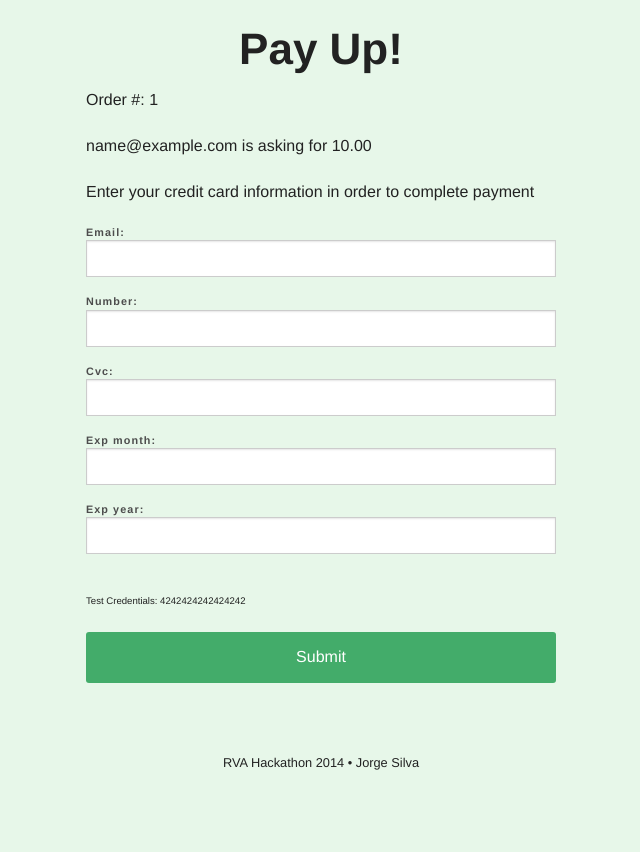
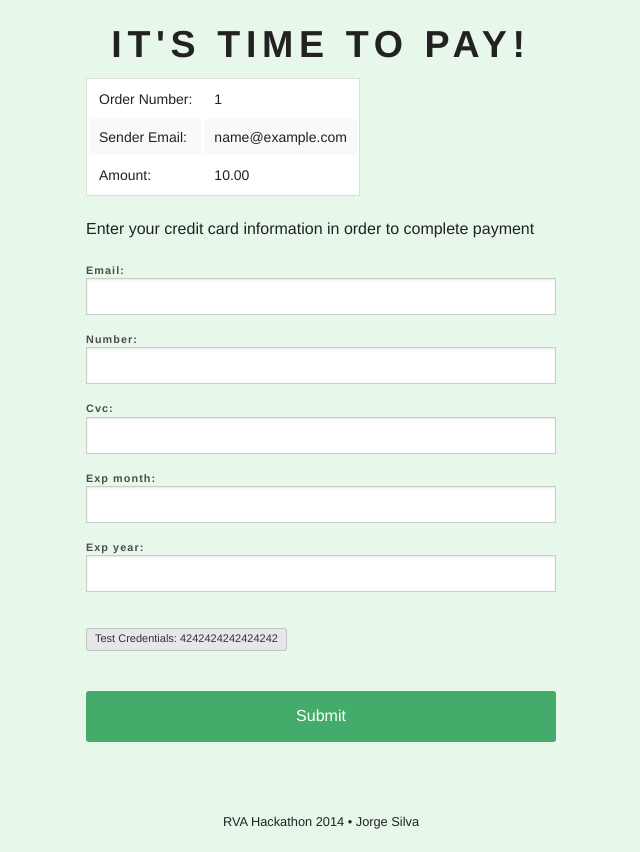
Before and after one commit to thejsj/onedollarpayments, a Django app: a page that uses onedollarpayments/templates/payment-request.html in a window 1280 px wide. Shown: the part 140-992 px from the top of the page, without its empty margins (319-959 px from the left). Before the commit the page ends 910 px from the top, so only its background shows below. Run offline with Django 3.2, Linux system fonts and the light colour scheme; tables that the repository leaves empty hold one stand-in row (values such as "Sample post"); some libraries are stand-ins or nearby versions.

Commit message:
Adding new styles

```diff
--- a/onedollarpayments/static/scss/app.scss
+++ b/onedollarpayments/static/scss/app.scss
@@ -31,9 +31,23 @@ h2 {
 	}
 }
 
+tr {
+	.even {
+		background-color: rgba(162, 196, 166, 0.5);
+	}
+}
+
+strong {
+	color: #368a54;
+	font-weight: bold;
+}
+
 h1 {
 	font-weight: bold;
 	text-align: center;
+	font-size: 2.35rem;
+	text-transform: uppercase;
+	letter-spacing: 0.15em;
 }
 
 #footer {
@@ -56,6 +70,21 @@ label {
 .label.secondary {
 	border: solid 1px rgba(50,50,50,.2);
 	border-radius: 3px;
+}
+
+.images {
+	text-align: center;
+	font-weight: bold;
+	border-top: solid 1px rgba(162, 196, 166, 0.5);
+	padding-top: 20px;
+	img {
+		border: solid 1px rgba(162, 196, 166, 0.8);
+		border-radius: 3px;
+	}
+	p {
+		font-weight: bold;
+		margin-top: 10px;
+	}
 }
 
 // Or selectively include components
--- a/onedollarpayments/templates/payment-request.html
+++ b/onedollarpayments/templates/payment-request.html
@@ -5,9 +5,22 @@
 {% block content %}
 	<div class="row">
 		<div class="large-6 large-centered columns">
-			<h1>Pay Up!</h1>
-			<p>Order #: {{ payment_request.id }}</p>
-			<p>{{ payment_request.sender.email }} is asking for {{ payment_request.quantity }}</p>
+			<h1>It's Time To Pay!</h1>
+			<table>
+				<tr>
+					<td>Order Number:</td>
+					<td>{{ payment_request.id }}</td>
+				</tr>
+				<tr class="even">
+					<td>Sender Email:</td>
+					<td>{{ payment_request.sender.email }}</td>
+				</tr>
+				<tr>
+					<td>Amount:</td>
+					<td>{{ payment_request.quantity }}</td>
+				</tr>
+			</table>
+
 			<p>Enter your credit card information in order to complete payment</p>
 
 			<form id="main-payment-request-form" action="{% url 'recepient_pay_request' payment_request_hash=payment_request.id %}" method="post">
@@ -15,7 +28,7 @@
 				{{ recepient_form }}
 				<br>
 				{{ stripe_token_form }}
-				<p><small>Test Credentials: 4242424242424242</small></p>
+				<p><span class="label secondary">Test Credentials: 4242424242424242</span></p>
 				<input type="hidden" value="{{ payment_request.id }}">
 				<input type="submit" class="button expand success" value="Submit" />
 			</form>
```
Also changed, not shown: onedollarpayments/templates/confirmation.html (+9 -5 lines), onedollarpayments/templates/payment-request-confirmation.html (+16 -1 lines), onedollarpayments/static/css/app.css.
